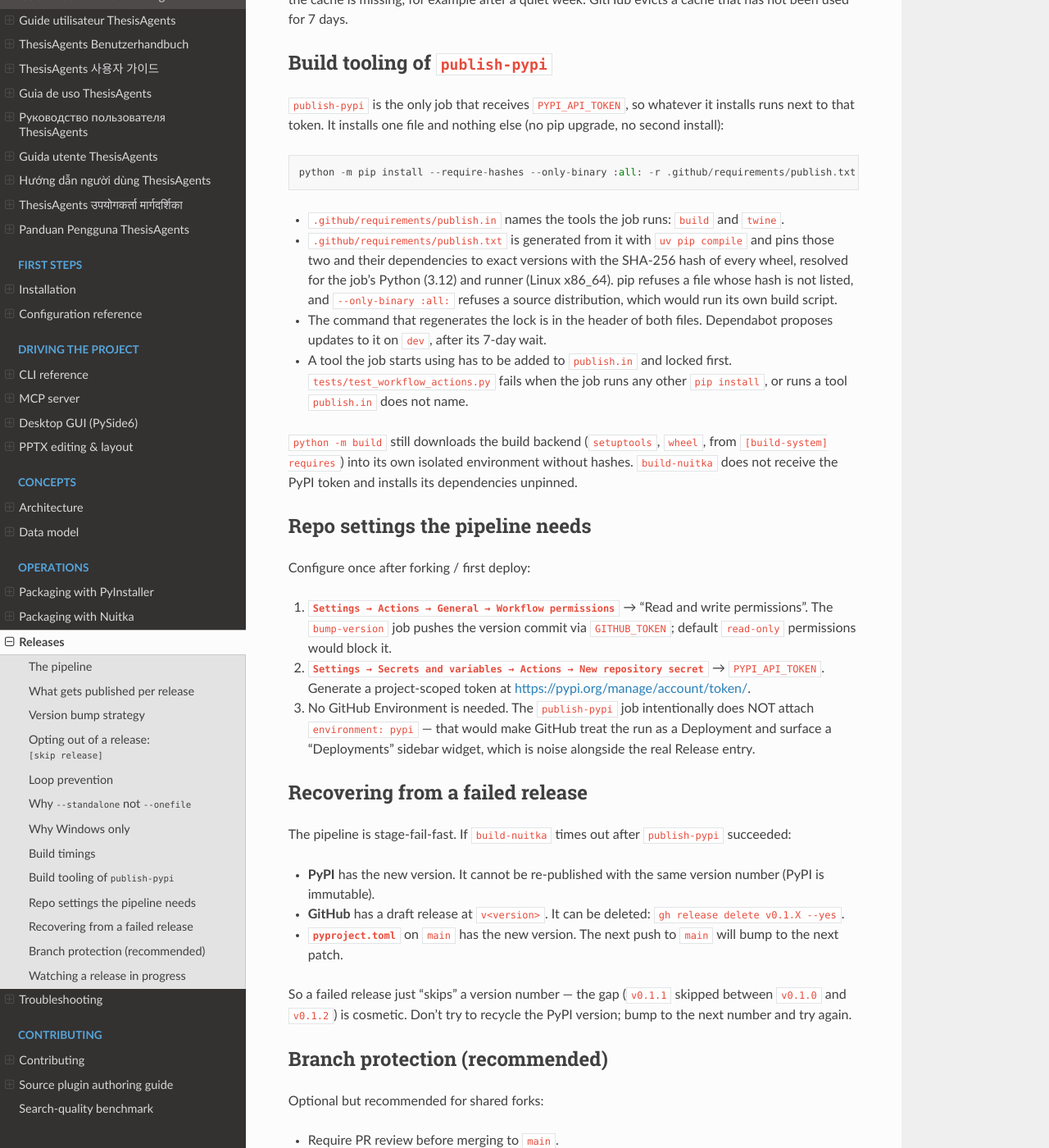
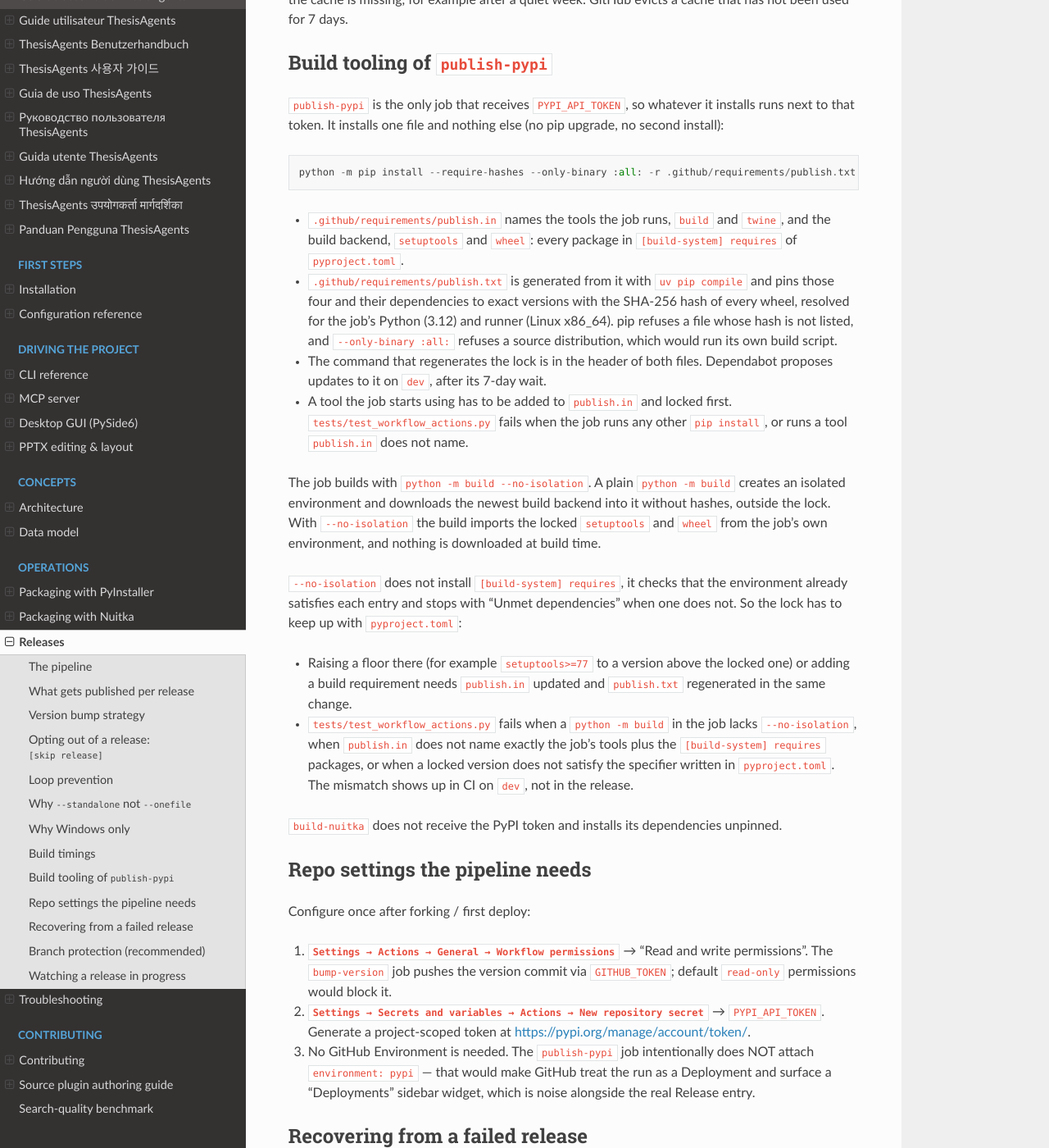
Before and after one commit to Integration-Automation/ThesisAgent, a Sphinx documentation site: the page built from docs/releases.md, in a window 1280 px wide and 1400 px high, scrolled down 3571 px. Shown: the whole window at 82% size. Built offline with Sphinx 7.4.7 and the Read the Docs theme 3.1.0, drawn with Linux system fonts in a browser that asks for light colours.

Commit message:
ci: build with the locked build backend in the publish job
publish-pypi (release.yml) installs its tools from the hash-locked
publish.txt, but python -m build then created an isolated environment and
downloaded the newest setuptools and wheel, outside the lock, in the job
that uploads with the PyPI token. publish.in now also names setuptools and
wheel, every package in [build-system] requires, and the job runs
python -m build --no-isolation. The lock gains setuptools 84.0.0 and
wheel 0.48.0, and no other pin moves.

--no-isolation checks the build requirements instead of installing them.
test_workflow_actions.py fails when the job builds with isolation, when
publish.in does not name the job's tools plus the build requirements, or
when a locked version does not satisfy the specifier in pyproject.toml.

````diff
--- a/docs/releases.md
+++ b/docs/releases.md
@@ -173,10 +173,12 @@ nothing else (no pip upgrade, no second install):
 python -m pip install --require-hashes --only-binary :all: -r .github/requirements/publish.txt
 ```
 
-- `.github/requirements/publish.in` names the tools the job runs:
-  `build` and `twine`.
+- `.github/requirements/publish.in` names the tools the job runs,
+  `build` and `twine`, and the build backend, `setuptools` and
+  `wheel`: every package in `[build-system] requires` of
+  `pyproject.toml`.
 - `.github/requirements/publish.txt` is generated from it with
-  `uv pip compile` and pins those two and their dependencies to exact
+  `uv pip compile` and pins those four and their dependencies to exact
   versions with the SHA-256 hash of every wheel, resolved for the
   job's Python (3.12) and runner (Linux x86_64). pip refuses a file
   whose hash is not listed, and `--only-binary :all:` refuses a
@@ -189,10 +191,31 @@ python -m pip install --require-hashes --only-binary :all: -r .github/requiremen
   runs any other `pip install`, or runs a tool `publish.in` does not
   name.
 
-`python -m build` still downloads the build backend (`setuptools`,
-`wheel`, from `[build-system] requires`) into its own isolated
-environment without hashes. `build-nuitka` does not receive the PyPI
-token and installs its dependencies unpinned.
+The job builds with `python -m build --no-isolation`. A plain
+`python -m build` creates an isolated environment and downloads the
+newest build backend into it without hashes, outside the lock. With
+`--no-isolation` the build imports the locked `setuptools` and `wheel`
+from the job's own environment, and nothing is downloaded at build
+time.
+
+`--no-isolation` does not install `[build-system] requires`, it checks
+that the environment already satisfies each entry and stops with
+"Unmet dependencies" when one does not. So the lock has to keep up
+with `pyproject.toml`:
+
+- Raising a floor there (for example `setuptools>=77` to a version
+  above the locked one) or adding a build requirement needs
+  `publish.in` updated and `publish.txt` regenerated in the same
+  change.
+- `tests/test_workflow_actions.py` fails when a `python -m build` in
+  the job lacks `--no-isolation`, when `publish.in` does not name
+  exactly the job's tools plus the `[build-system] requires` packages,
+  or when a locked version does not satisfy the specifier written in
+  `pyproject.toml`. The mismatch shows up in CI on `dev`, not in the
+  release.
+
+`build-nuitka` does not receive the PyPI token and installs its
+dependencies unpinned.
 
 ## Repo settings the pipeline needs
 
````
Also changed, not shown: architecture.md (+6 -3 lines), docs/updates/2026-10.md (+21 -0 lines), docs/updates/README.md (+2 -1 lines), 4 other files.
